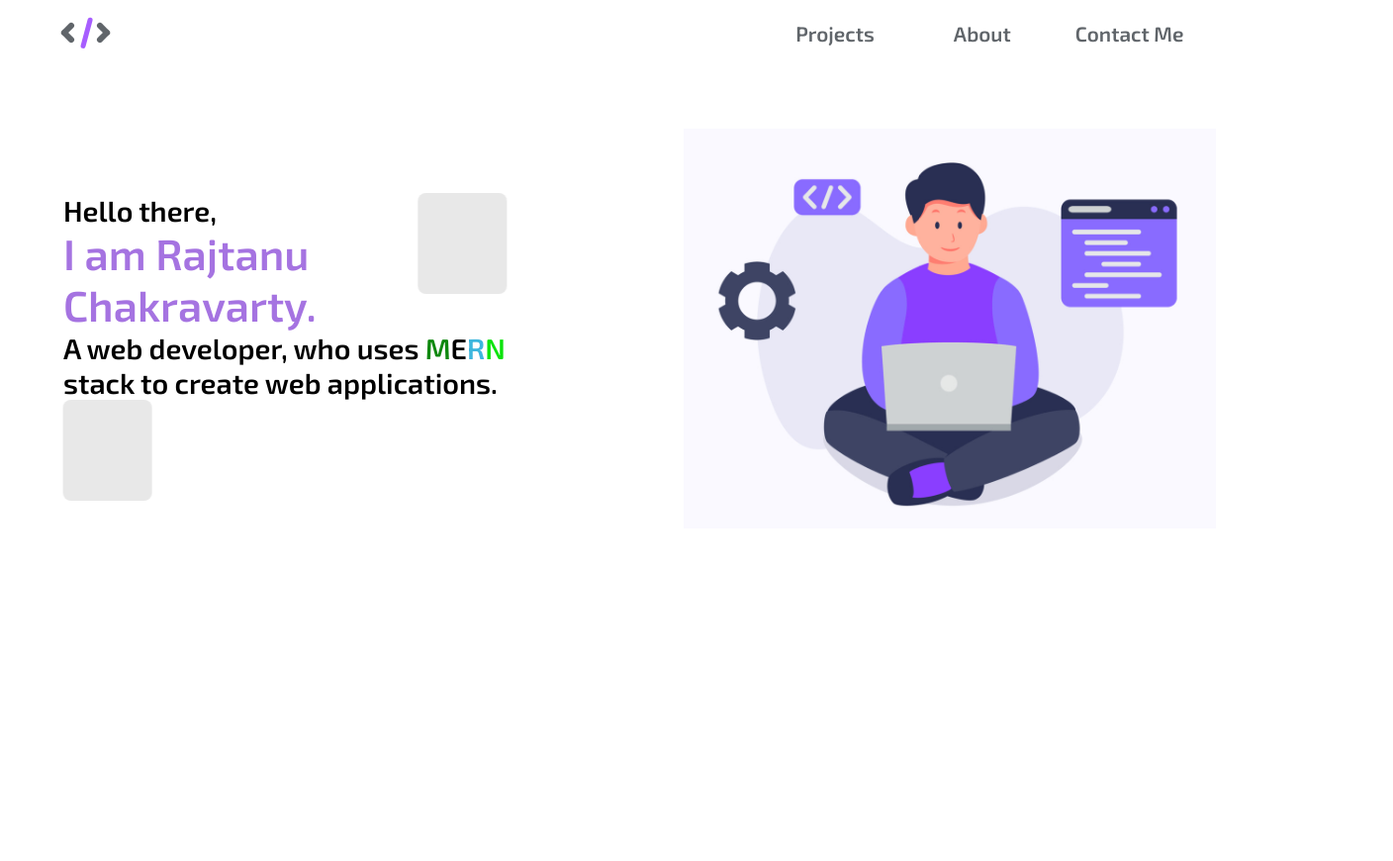
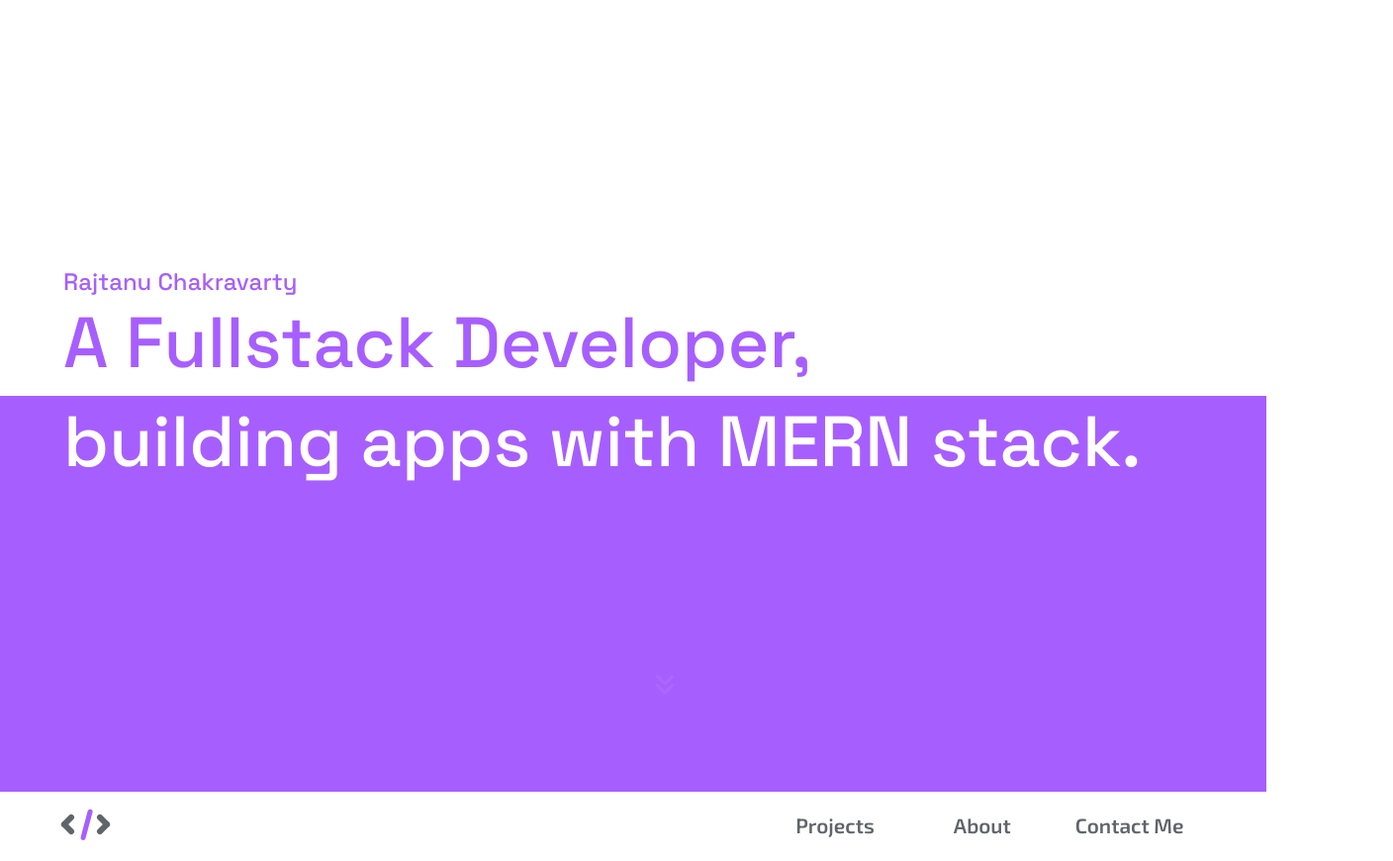
Before and after one commit to Rajtanu1/Portfolio, a plain HTML site: page portfolio.html in a window 1280 px wide. Shown: the top 870 px of the page at 99% size, 1408 px wide, since content can reach past the window. Before the commit the page ends 800 px from the top, so only its background shows below. Drawn offline with Linux system fonts and the light colour scheme.

Commit message:
created an introductory section and added some animation to it

```diff
--- a/portfolio.html
+++ b/portfolio.html
@@ -4,11 +4,22 @@
   <meta charset="UTF-8">
   <meta http-equiv="X-UA-Compatible" content="IE=edge">
   <meta name="viewport" content="width=device-width, initial-scale=1.0">
+  <script src="https://kit.fontawesome.com/82fa38c892.js" crossorigin="anonymous"></script>
   <link href="https://fonts.googleapis.com/css2?family=Exo+2:wght@600&family=Space+Grotesk:wght@500&display=swap" rel="stylesheet">
   <link href="./public/portfolio.css" rel="stylesheet" />
   <title>Rajtanu Chakravarty</title>
 </head>
 <body>
+  <div class="intro">
+    <div class="intro__top-container">
+      Rajtanu Chakravarty
+      <p class="intro__first-para">A Fullstack Developer,</p>
+    </div>
+    <div class="intro__bottom-container">
+      <p class="intro__second-para">building apps with MERN stack.</p>
+      <span class="fa-solid fa-angles-down"></span>
+    </div>
+  </div>
   <header class="header">
     <div class="header__logo logo">
       <div class="logo__left-side"></div>
@@ -28,7 +39,7 @@
     <div class="about__heading">
       Hello there,
       <h1 class="about__h1">I am Rajtanu Chakravarty.</h1>
-      A web developer, who uses
+      A fullstack developer, who is self-taught and uses
       <span class='mern'>
         <span class='mern__M'>M</span><span class='mern__E'>E</span><span class='mern__R'>R</span><span class='mern__N'>N</span>
       </span>
--- a/public/portfolio.css
+++ b/public/portfolio.css
@@ -6,6 +6,86 @@
 body {
   margin: 0px;
   padding: 0px;
+}
+
+.intro {
+  width: 100%;
+  height: 100vh;
+  font-family: "Space Grotesk", Verdana;
+}
+
+.intro__top-container, .intro__bottom-container {
+  width: 100%;
+  height: 50%;
+  padding-left: 5vw;
+  box-sizing: border-box;
+  font-size: 1.5rem;
+  font-family: inherit;
+  color: white;
+  animation-duration: 1s;
+  animation-timing-function: ease-out;
+  animation-fill-mode: forwards;
+  animation-delay: 0.5s;
+}
+
+.intro__top-container {
+  display: flex;
+  flex-direction: column;
+  justify-content: flex-end;
+  padding-bottom: 0.5rem;
+  color: var(--dark-plum);
+  background-color: white;
+  transform: translateX(100%);
+  animation-name: slide-entrance-to-left;
+}
+
+@keyframes slide-entrance-to-left {
+  from {
+    transform: translateX(100%);
+  }
+  to {
+    transform: translateX(0%);
+  }
+}
+
+.intro__bottom-container {
+  background-color: var(--dark-plum);
+  transform: translateX(-100%);
+  animation-name: slide-entrance-to-right;
+}
+
+@keyframes slide-entrance-to-right {
+  from {
+    transform: translateX(-100%);
+  }
+  to {
+    transform: translateX(0%);
+  }
+}
+
+.intro__first-para, .intro__second-para {
+  margin: 0px;
+  font-size: 4.5rem;
+}
+
+.fa-angles-down {
+  display: block;
+  width: max-content;
+  margin: auto;
+  animation-name: point-downwards;
+  animation-duration: 1.3s;
+  animation-delay: 1.5s;
+  animation-iteration-count: infinite;
+}
+
+@keyframes point-downwards {
+  from {
+
+  }
+  to {
+    transform: translateY(25vh);
+    opacity: 0;
+  }
 }
 
 .header {
@@ -126,6 +206,7 @@ body {
 .about {
   display: flex;
   width: 100%;
+  overflow: hidden;
 }
 
 .about__heading {
@@ -144,8 +225,8 @@ body {
   height: 27%;
   position: absolute;
   border-radius: 8px;
-  background-color: #8080802e;
-  animation-duration: 4s;
+  background-color: #a898981f;
+  animation-duration: 8s;
   animation-iteration-count: infinite;
   animation-fill-mode: forwards;
   animation-timing-function: linear;
```
